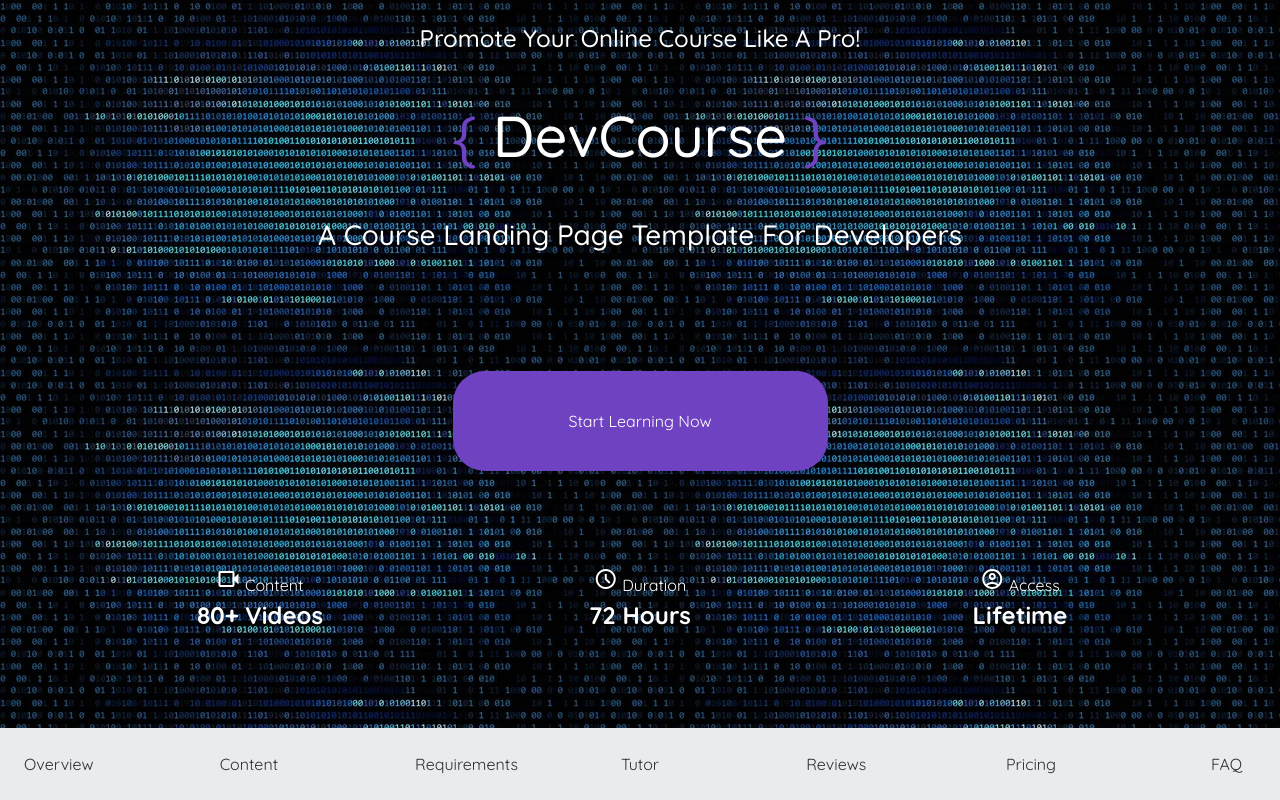
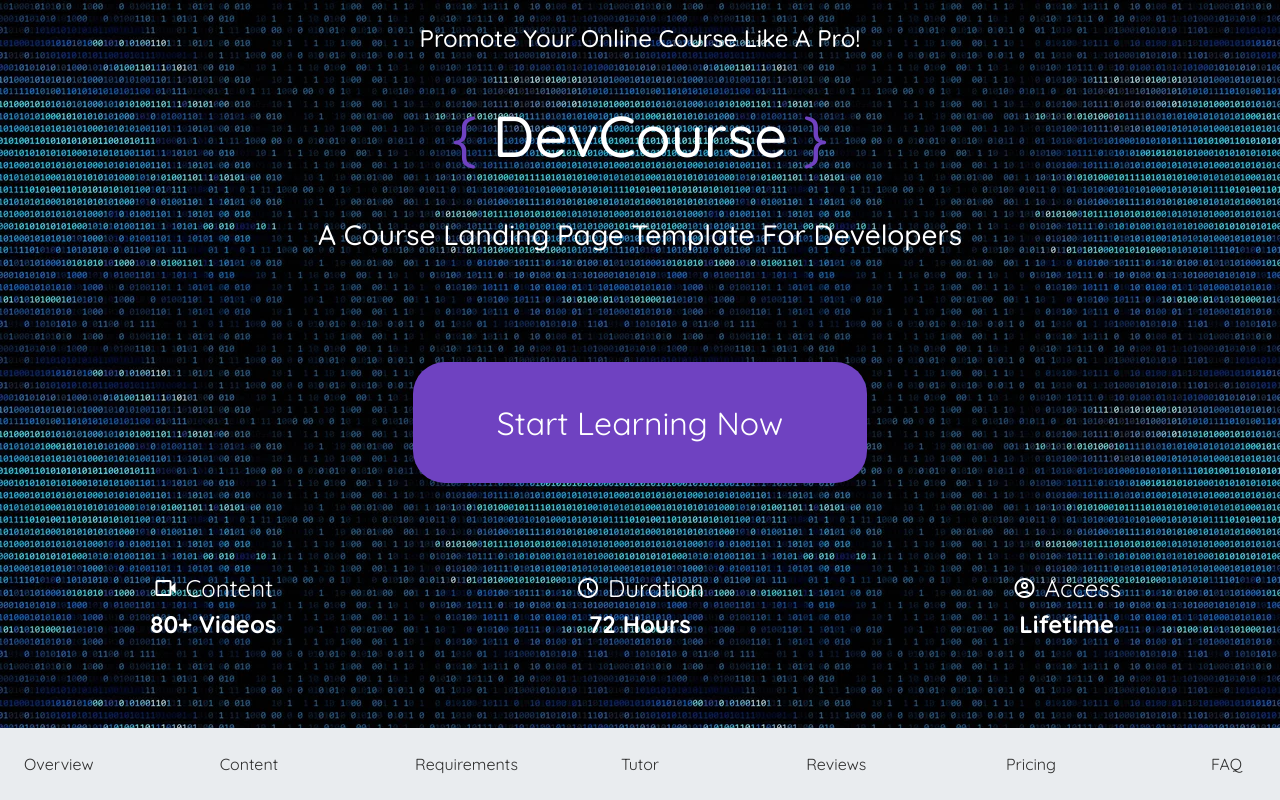
Before and after one commit to TexasR3X/BootstrapProject1, a plain HTML site: page index.html in a window 1280 px wide. Drawn offline with nearby package versions, Linux system fonts and the light colour scheme.

Commit message:
I removed the purpleButton mixin and put its code in button.purple selector; I replaced the media queries in button with calc functions that, based on a set pixel width and the viewport width, calculates smoother dimensions for the button; I made the button glow when it is hovered over; I cleaned up the look of the content below the button; and I made it so the the a elements in the footer transition to being bold.

```diff
--- a/css/base.scss
+++ b/css/base.scss
@@ -1,24 +1,16 @@
 $purple: var(--bs-purple);
-$purpleLight: #ddd5ec;
+$glow: brightness(1.4);
 $white: #fff;
 $black: #2e2e2e;
 
-@mixin purpleButton($color: $purple) {
-    background: $purple;
-    color: $white;
-    border: 0;
-    width: 200px;
-    border-radius: var(--bs-border-radius-xxl);
-}
-
 body {
     height: 100vh;
-    background: $black url(../images/binaryBackground.jpg);
+    background: $black url(../images/binaryBackground.jpg) center top;
     color: $white;
     font-family: Quicksand, Arial, Helvetica, sans-serif;
 }
 
-h1.fs-1 {
+.fs-1 {
     font-size: calc(2rem + 2vw) !important;
 }
 
@@ -28,27 +20,26 @@ nav {
     a {
         text-decoration: none;
         color: $black;
+        transition: 0.5s;
+    }
+    a:hover {
+        font-weight: bold;
     }
 }
 
 .purple {
     color: $purple;
 }
+
 button.purple {
-    @include purpleButton();
-    transition: 0.5s;
-
-    @media screen and (max-width: 799px) {
-        height: 80px;
-        width: 300px;
-    }
-    @media screen and (min-width: 800px) {
-        height: 100px;
-        width: 375px;
-    }
+    background: $purple;
+    color: $white;
+    border: 0;
+    border-radius: var(--bs-border-radius-xxl);
+    width: calc(300px + 12vw);
+    height: calc(70px + 4vw);
+    transition: filter 0.5s;
 }
-
 button.purple:hover {
-    color: $purpleLight;
-    opacity: 1;
+    filter: $glow;
 }
--- a/index.html
+++ b/index.html
@@ -22,31 +22,32 @@
         <title>Bootstrap Project</title>
     </head>
     <body class="d-flex flex-column align-items-center justify-content-between">
+        <!-- Header -->
         <header>
             <h4 class="text-center m-4">Promote Your Online Course Like A Pro!</h4>
             <h1 class="text-center m-5 fs-1"><span class="purple">{</span> DevCourse <span class="purple">}</span></h1>
             <h3 class="text-center m-4">A Course Landing Page Template For Developers</h3>
         </header>
 
-        <!--<main class="d-flex flex-column align-items-center w-100">-->
-            <button type="button" class="purple">Start Learning Now</button>
+        <!-- Main Section -->
+        <button type="button" class="purple fs-2">Start Learning Now</button>
 
-            <div class="container text-center">
-                <div class="row">
-                    <div class="col"><i class="material-symbols-outlined">videocam</i> Content</div>
-                    <div class="col"><i class="material-symbols-outlined">schedule</i> Duration</div>
-                    <div class="col"><i class="material-symbols-outlined">account_circle</i> Access</div>
-                </div>
-                <div class="row fw-bold fs-4 text">
-                    <div class="col">80+ Videos</div>
-                    <div class="col">72 Hours</div>
-                    <div class="col">Lifetime</div>
-                </div>
+        <div class="container-fluid text-center">
+            <div class="row fs-4">
+                <div class="col w-100 d-flex align-items-center justify-content-center"><i class="material-symbols-outlined pe-2">videocam</i> Content</div>
+                <div class="col w-100 d-flex align-items-center justify-content-center"><i class="material-symbols-outlined pe-2">schedule</i> Duration</div>
+                <div class="col w-100 d-flex align-items-center justify-content-center"><i class="material-symbols-outlined pe-2">account_circle</i> Access</div>
             </div>
-        <!--</main>-->
+            <div class="row fw-bold fs-4">
+                <div class="col">80+ Videos</div>
+                <div class="col">72 Hours</div>
+                <div class="col">Lifetime</div>
+            </div>
+        </div>
 
+        <!-- Footer -->
         <footer class="text-center w-100">
-            <nav class="row d-flex justify-content-between w-100 ms-0">
+            <nav class="row d-flex justify-content-between w-100 ms-0 fs-6">
                 <a class="p-4 col-4 col-md-1" href="#">Overview</a>
                 <a class="p-4 col-4 col-md-1" href="#">Content</a>
                 <a class="p-4 col-4 col-md-1" href="#">Requirements</a>
```
Also changed, not shown: css/base.css, 1 other file.
